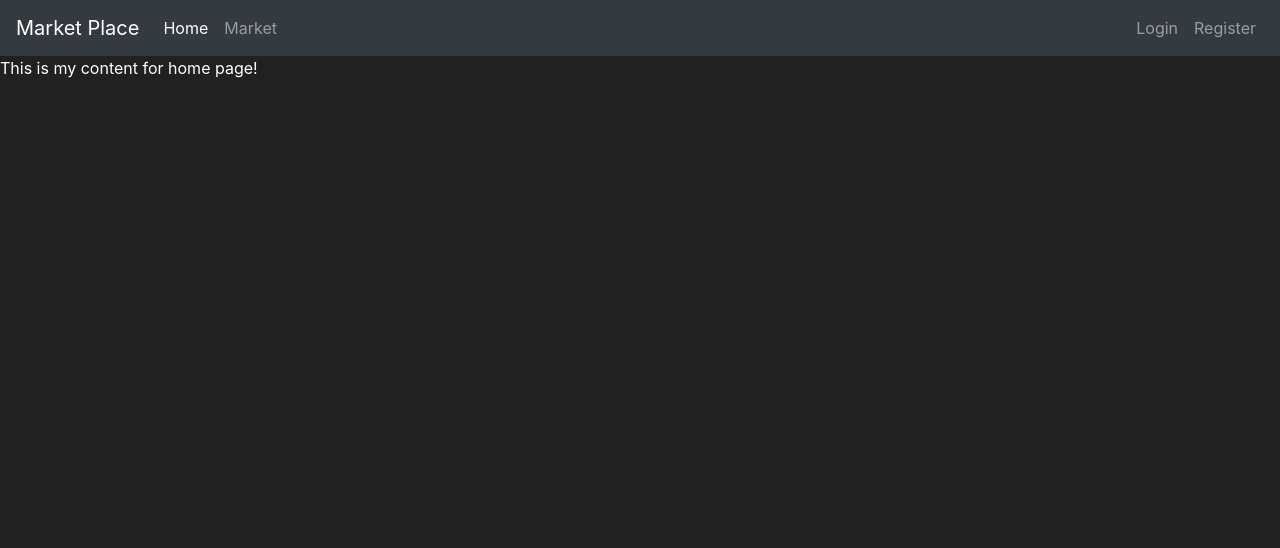
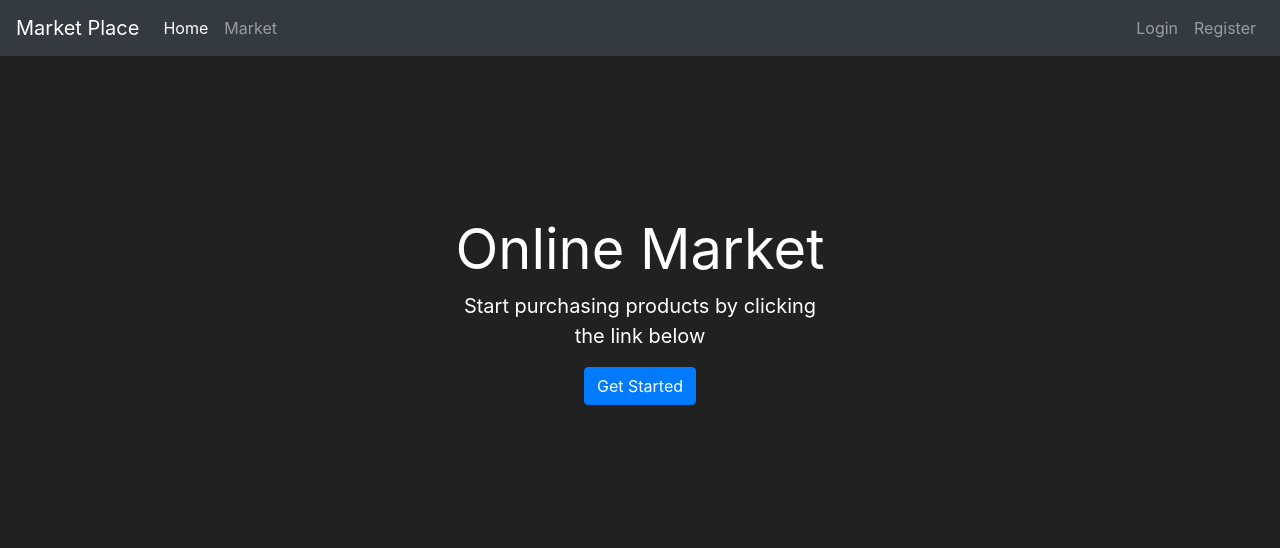
Before and after one commit to sidpatel93/flaskapp, a Flask app: page / in a window 1280 px wide. Shown: the top 548 px of the page. Run offline with Flask 2, Linux system fonts and the light colour scheme; some libraries are stand-ins or nearby versions.

Commit message:
implemened logout function and added detail for home page

```diff
--- a/market/routes.py
+++ b/market/routes.py
@@ -2,7 +2,7 @@ from market import app, db
 from flask import render_template, redirect, url_for, flash
 from market.models import Item, User
 from market.forms import RegisterForm, LoginForm
-from flask_login import login_user
+from flask_login import login_user, logout_user
 
 @app.route("/")
 @app.route("/home")
@@ -46,3 +46,9 @@ def login_page():
         else:
             flash('Username and Password do not match', category='danger')
     return render_template('login.html', form=form)
+
+@app.route("/logout")
+def logout_page():
+    logout_user()
+    flash("You have been loggedout", category="info")
+    return redirect(url_for('home_page'))
--- a/market/templates/base.html
+++ b/market/templates/base.html
@@ -42,7 +42,7 @@
                 <a class="nav-link" >Welcome, {{current_user.username}} </a>
             </li>
             <li class="nav-item">
-                <a class="nav-link" href="#">Logout</a>
+                <a class="nav-link" href="{{url_for('logout_page')}}">Logout</a>
             </li>
         </ul>
         {% else %}
--- a/market/templates/home.html
+++ b/market/templates/home.html
@@ -4,5 +4,13 @@
 {% endblock title%}
 
 {% block content %}
-    This is my content for home page!
+    <div class="position-relative overflow-hidden p-3 p-md-5 m-md-3 text-center" style="color:white">
+        <div class="col-md-5 p-lg-5 mx-auto my-5">
+            <h1 class="display-4 font-weight-normal">Online Market</h1>
+            <p class="lead font-weight-normal">Start purchasing products by clicking the link below</p>
+            <a class="btn btn-primary" href="{{ url_for('market_page') }}">Get Started</a>
+        </div>
+        <div class="product-device box-shadow d-none d-md-block"></div>
+        <div class="product-device product-device-2 box-shadow d-none d-md-block"></div>
+    </div>
 {% endblock content %}
```
